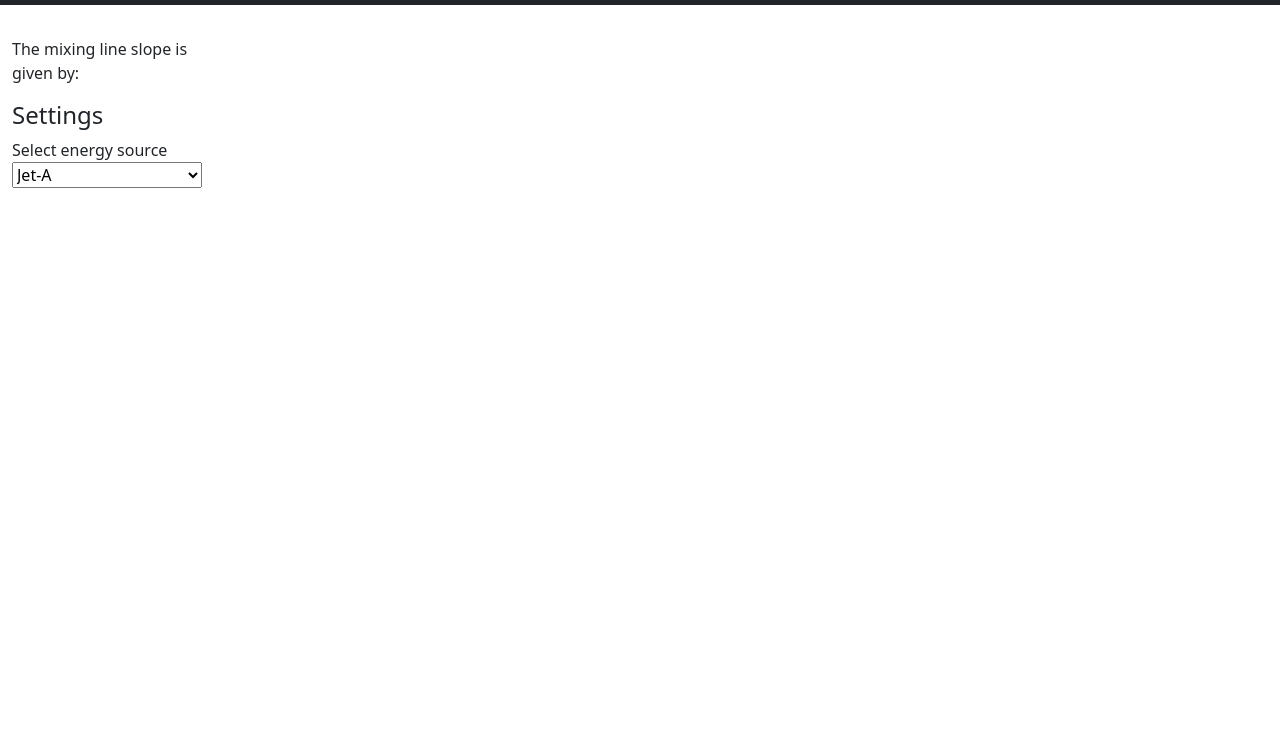
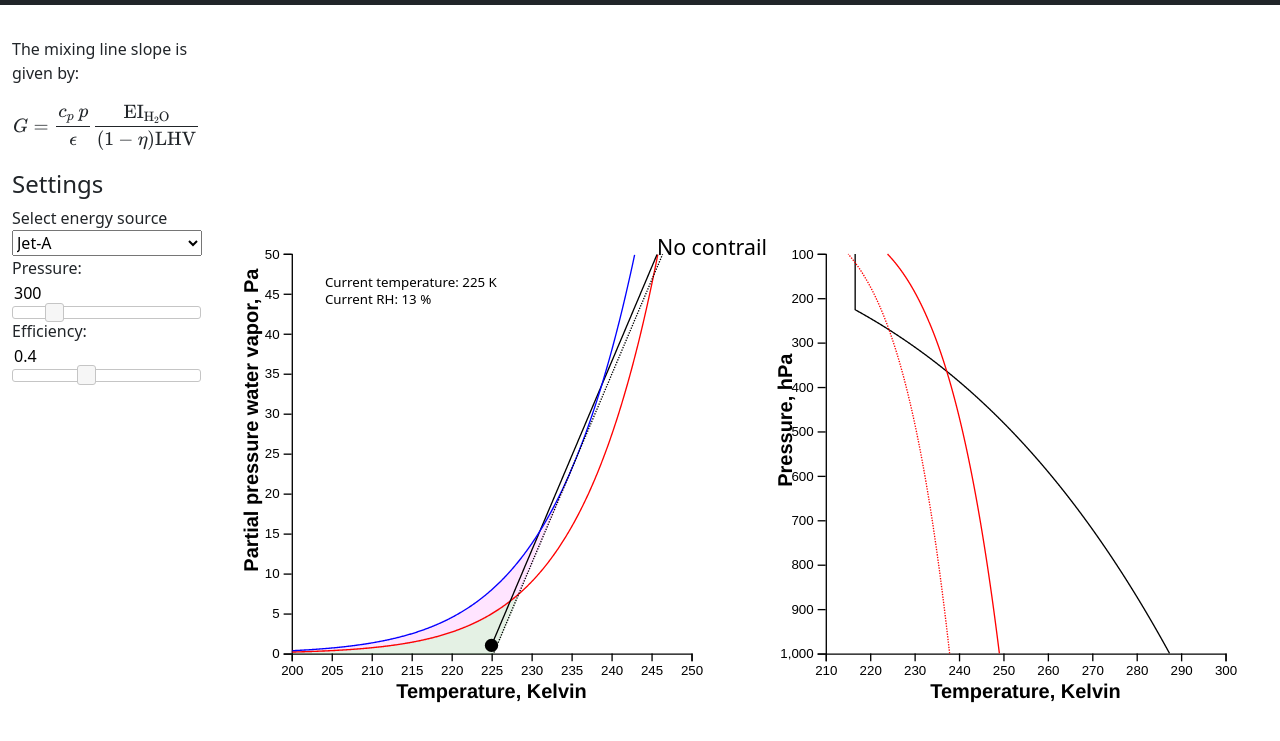
Before and after one commit to VincentMeijer/contrail-viz, a plain HTML site: page public/sac.html in a window 1280 px wide. Shown: the part 67-808 px from the top of the page. Drawn offline with nearby package versions, Linux system fonts and the light colour scheme.

Commit message:
Added functional Schmidt-Appleman diagram

```diff
--- a/public/constants.js
+++ b/public/constants.js
@@ -44,13 +44,15 @@ export class FuelCell
         };
     }
 
-    evaluateSlope() {
+    evaluateSlope(inputPressure) {
         const { pressure, efficiency, AFR } = this.userParams;
-
+        if (inputPressure === undefined) {
+            inputPressure = pressure.value;
+        }
         // First calculate c_p for exhaust mixture
         const cp =  (cp_H2O_molar + cp_air_molar * (AFR.value - 0.5)) / (AFR.value + 0.5);
         // 100 is to convert from hPa to Pa
-        return 100 * cp * pressure.value / ((1 - efficiency.value * this.eta0) * this.deltaH);
+        return 100 * cp * inputPressure / ((1 - efficiency.value * this.eta0) * this.deltaH);
 
     }
     updateUserParam(param, value) {
@@ -78,11 +80,12 @@ export class Fuel
         };
     }
 
-    // Function to evaluate the slope
-    evaluateSlope() {
+    evaluateSlope(inputPressure) {
         const { pressure, efficiency } = this.userParams;
-        // 100 is to convert from hPa to Pa
-        return 100 * cp_air * pressure.value * this.EI_H2O / (epsilon * this.LHV * (1 - efficiency.value));
+        if (inputPressure === undefined) {
+            inputPressure = pressure.value;
+        }
+        return 100 * cp_air * inputPressure * this.EI_H2O / (epsilon * this.LHV * (1 - efficiency.value));
     }
 
     // Method to update user parameters dynamically
--- /dev/null
+++ b/public/isa.js
@@ -0,0 +1,35 @@
+const TROPOPAUSE_ALTITUDE_ISA = 11000; // m
+const SURFACE_TEMPERATURE_ISA = 288.15; // K
+const TROPOPAUSE_LAPSE_RATE_ISA = 0.0065; // K / m
+const TROPOPAUSE_TEMPERATURE_ISA = 216.65; // K
+
+
+/**
+ * Returns the pressure in Pa corresponding to a given altitude in the International
+ * Standard Atmosphere
+ * @param {float} altitude - Altitude above sea level in m
+ * @returns
+ */
+export const getPressureISA = function(altitude) {
+    return 100 * Math.pow( (44331.514 - altitude) / 11880.516,  (1 / 0.1902632))
+}
+
+/**
+ * Returns the altitude above sea level in m for the International Standard
+ * Atmosphere
+ * @param {*} pressure - Pressure in Pa
+ * @returns
+ */
+export const getAltitudeISA = function(pressure) {
+    return 44331.514 - 11880.516 * Math.pow(  (pressure / 100), 0.1902632);
+}
+
+/**
+ * Returns the temperature at the given altitude in the International Standard Atmosphere
+ * Does not work above the tropopause.
+ * @param {*} altitude - Altitude above sea level in m
+ * @returns
+ */
+export const getTemperatureISA = function(altitude) {
+    return Math.max(SURFACE_TEMPERATURE_ISA - TROPOPAUSE_LAPSE_RATE_ISA * altitude, TROPOPAUSE_TEMPERATURE_ISA);
+}
--- a/public/sac.html
+++ b/public/sac.html
@@ -98,12 +98,12 @@
                 </div>
 
                 <!-- D3 Visualization column -->
-                <div class="col-md-10" id="d3-col-sac">
+                <div class="col-md-5" id="d3-col-sac">
                     <svg>
 
                     </svg>
                 </div>
-                <div class="col-md-10" id="d3-col-sad">
+                <div class="col-md-5" id="d3-col-sad">
                     <svg>
 
                     </svg>
@@ -120,7 +120,9 @@
 		<script type="module">
             import { p_sat_liq, dp_sat_liq_dT, dp_sat_liq_exp_dT, p_sat_liq_exp, p_sat_ice } from './thermo.js';
             import { fuelData, Fuel, FuelCell, getEnergySource } from './constants.js';
-            import { checkSAC, getTheta } from './sac.js';
+            import { checkSAC, getTheta, checkISS, getThetaApprox, getTmin } from './sac.js';
+            import { getTemperatureISA, getAltitudeISA } from './isa.js';
+
 
             const createSliders = function(fuelObj) {
                 const container = document.getElementById("slidersContainer");
@@ -162,6 +164,7 @@
                                 $(`#${param}Value`).val(ui.value);
                                 fuelObj.updateUserParam(param, ui.value);
                                 updateMixingLine(fuelObj.evaluateSlope());  // Update the mixing line
+                                updateTlimLines();
                             }
                         });
                     }
@@ -186,8 +189,6 @@
             });
 
 
-
-
             function changeFuel(object) {
                 removeSliders();
                 selectedFuel = object.value
@@ -197,6 +198,7 @@
                 MathJax.typeset();
                 createSliders(fuel);
                 updateMixingLine();
+                updateTlimLines();
             }
 
             document.addEventListener('DOMContentLoaded', function() {
@@ -208,39 +210,28 @@
             function updateMixingSlope() {
                 updateMixingLine(fuel.evaluateSlope());
             }
+            /**
+             *
+             * @param {float} slope - Slope of the mixing line in Pa / K
+             * @param {float} min_pressure - Minimum pressure in Pa to obtain the mixing line for
+             * @param {float} max_pressure - Maximum pressure in Pa to obtain the mixing line for
+             * @returns
+             */
+            export const getLimitingMixingLine = function(slope, min_pressure = 0, max_pressure = 50) {
+                var theta = getTheta(slope);
+                var theta_p = p_sat_liq(theta);
 
-            // from : https://stackoverflow.com/questions/33367226/javascript-implementation-of-newton-vs-bisection
-            function bisection (func, interval, eps) {
-                var xLo = interval[0];
-                var xHi = interval[1];
+                var limitingMixingData = [];
 
+                tempValues.forEach(T => {
+                    var p_h2o_temp = theta_p + (T - theta) * slope;
+                    if ((p_h2o_temp > min_pressure) && (p_h2o_temp < max_pressure)) {
+                        limitingMixingData.push({"temperature" : T,
+                        "pressure" : p_h2o_temp});
+                    }
+                });
+                return limitingMixingData;
 
-                fHi = func(xHi);  // fb
-                fLo = func(xLo); // fa
-
-                if (fLo * fHi > 0)
-                    return undefined;
-
-                var xMid, fHi, fLo, fMid;
-                var iter = 0;
-                while (xHi - xLo > eps) {
-                    ++iter;
-                    xMid = (xLo+xHi)/2;
-                    fMid = func(xMid);  // fc
-
-                    if (Math.abs(fMid) < eps)
-                        return [xMid, iter];
-
-                    else if (fMid*fLo < 0) { // fa*fc < 0 --> [a,c]
-                        xHi = xMid;
-                        fHi = fMid;
-                    } else {  // fc*fb < 0 --> [c,b]
-                        xLo = xMid;
-                        fLo = fMid;
-                    }
-                }
-
-                return [(xLo+xHi)/2, iter];
             }
 
             var width = 400;
@@ -267,25 +258,6 @@
                         .style("overflow", "visible");
 
 
-            var getLimitingMixingLine = function(slope) {
-                var theta = getTheta(slope);
-                var theta_p = p_sat_liq(theta);
-
-                var limitingMixingData = [];
-
-                tempValues.forEach(T => {
-                    var p_h2o_temp = theta_p + (T - theta) * slope;
-                    if ((p_h2o_temp > min_pressure) && (p_h2o_temp < max_pressure)) {
-                        limitingMixingData.push({"temperature" : T,
-                        "pressure" : p_h2o_temp});
-
-
-                    }
-
-                });
-                return limitingMixingData;
-
-            }
             var updateLimitingMixingLine = function (slope) {
                 var dat = getLimitingMixingLine(slope);
                 svg.selectAll(".limiting-mixing-line")
@@ -311,13 +283,6 @@
 
             }
 
-
-
-            var checkISS = function (){
-                var RH_ice = ambient_pressure_h2o / p_sat_ice(ambient_temperature);
-
-                return (RH_ice > 1);
-            }
 
             var max_temp = 250;
             var min_temp = 200;
@@ -466,6 +431,29 @@
 
 
             drawLimitingMixingLine(slope);
+
+            var updateTlimLines = function() {
+                T_lim_data = [];
+                pres_data.forEach(p => {
+                    T_lim_data.push({"Tmax" : getThetaApprox(fuel.evaluateSlope(p)),
+                                "Tmin" : getTmin(fuel.evaluateSlope(p)),
+                                "pressure" : p});
+                });
+
+                svg_sad.selectAll(".Tmaxline")
+                    .datum(T_lim_data)
+                    .attr("d", Tmax_line)
+                    .attr("fill", "none")
+                    .attr("stroke", "red");
+                svg_sad.selectAll(".Tminline")
+                    .datum(T_lim_data)
+                    .attr("d", Tmin_line)
+                    .attr("fill", "none")
+                    .attr("stroke", "red")
+                    .style("stroke-dasharray", "1");
+
+
+            };
 
             var updateMixingLine = function () {
                 svg.select(".current-temperature")
@@ -688,6 +676,91 @@
             responsivefy(svg);
 
 
+            var svg_sad = d3.select("#d3-col-sad")
+                        .append("svg")
+                        .attr("width", width)
+                        .attr("height", height)
+                        .style("overflow", "visible");
+
+            var xScale_sad = d3.scaleLinear().domain([210, 300]).range([margin.left, width - margin.right]);
+
+            var yScale_sad = d3.scaleLinear().domain([1000, 100]).range([height-margin.bottom, margin.top]);
+
+            var xAxis_sad = d3.axisBottom().scale(xScale_sad);
+            var yAxis_sad = d3.axisLeft().scale(yScale_sad);
+
+            var xAxis_physical_sad = svg_sad.append("g")
+                .attr("class", "axis")
+                .attr("transform", "translate(0," + (height-margin.bottom) +")")
+                .call(xAxis_sad);
+
+            var yAxis_physical = svg_sad.append("g")
+                .attr("class", "axis")
+                .attr("transform", "translate("+margin.bottom+",0)")
+                .call(yAxis_sad);
+
+            svg_sad.append("text")
+                .text("Temperature, Kelvin")
+                .attr("class", "axislabel")
+                .attr("transform", "translate(0," + height +")")
+                .attr("x", width/2)
+                .attr("y", -margin.left/3)
+                .style("text-anchor", "middle");
+
+            svg_sad.append("text")
+                .text("Pressure, hPa")
+                .attr("class", "axislabel")
+                .attr("transform", "rotate(-90)")
+                .attr("y",margin.bottom/2)
+                .attr("x", -(height-margin.bottom)/2)
+                .style("text-anchor", "middle");
+
+            var ISA_data = [];
+            var T_lim_data = [];
+            var pres_data = d3.range(1000, 100, -1);
+            pres_data.forEach(p => {
+                ISA_data.push({"temperature" : getTemperatureISA(getAltitudeISA(p * 100)),
+                                "pressure" : p});
+                T_lim_data.push({"Tmax" : getThetaApprox(fuel.evaluateSlope(p)),
+                                "Tmin" : getTmin(fuel.evaluateSlope(p)),
+                                "pressure" : p});
+
+            });
+
+            var ISA_line = d3.line()
+                .x(d => xScale_sad(d.temperature))
+                .y(d => yScale_sad(d.pressure));
+            var Tmax_line = d3.line()
+                .x(d => xScale_sad(d.Tmax))
+                .y(d => yScale_sad(d.pressure));
+            var Tmin_line = d3.line()
+                .x(d => xScale_sad(d.Tmin))
+                .y(d => yScale_sad(d.pressure));
+
+
+            svg_sad.append("path")
+                .datum(ISA_data)
+                .attr("d", ISA_line)
+                .attr("fill", "none")
+                .attr("stroke", "black");
+
+            svg_sad.append("path")
+                .datum(T_lim_data)
+                .attr("d", Tmax_line)
+                .attr("fill", "none")
+                .attr("stroke", "red")
+                .attr("class", "Tmaxline");
+
+            svg_sad.append("path")
+                .datum(T_lim_data)
+                .attr("d", Tmin_line)
+                .attr("fill", "none")
+                .attr("stroke", "red")
+                .attr("class", "Tminline")
+                .style("stroke-dasharray", "1");
+
+
+            responsivefy(svg_sad);
 
 		</script>
 	</body>
--- a/public/sac.js
+++ b/public/sac.js
@@ -1,4 +1,4 @@
-import {dp_sat_liq_exp_dT, p_sat_liq, dp_sat_liq_dT} from './saturation.js';
+import {dp_sat_liq_exp_dT, p_sat_liq, dp_sat_liq_dT, p_sat_ice} from './thermo.js';
 
 /**
  * Checks whether the Schmidt-Appleman criterion is satisfied
@@ -7,7 +7,7 @@ import {dp_sat_liq_exp_dT, p_sat_liq, dp_sat_liq_dT} from './saturation.js';
  * @param {float} ambient_pressure_h2o - Ambient water vapor pressure in Pa
  * @returns
  */
-var checkSAC = function (slope, ambient_temperature, ambient_pressure_h2o) {
+export const checkSAC = function (slope, ambient_temperature, ambient_pressure_h2o) {
 
 
     var interval =  [ambient_temperature, 250];
@@ -31,10 +31,84 @@ var checkSAC = function (slope, ambient_temperature, ambient_pressure_h2o) {
  * @param {float} min_temp - Minimum temperature to consider in K
  * @returns
  */
-var getTheta = function(slope, min_temp = 200) {
+export const getTheta = function(slope, min_temp = 200) {
     var interval =  [min_temp, 500];
     var T_max_RH = bisection(x => slope - dp_sat_liq_dT(x),
                 interval, 1e-12);
 
     return T_max_RH[0];
 }
+
+/**
+ * Computes the temperature where the mixing line is tangent to the liquid saturation curve,
+ * using curve fits from Schumann 1996 and Gierens 2021
+ * @param {float} slope - Slope of the mixing line in Pa / K
+ * @returns
+ */
+export const getThetaApprox = function(slope) {
+    var T_max;
+    if (slope <= 2.0) {
+        T_max = 226.69 + 9.43 * Math.log(slope - 0.053) + 0.720 * Math.pow(Math.log(slope - 0.053), 2);
+    }
+    else {
+        T_max = 226.031 + 10.2249 * Math.log(slope) + 0.335372 * Math.pow(Math.log(slope), 2) + 0.0642105 * Math.pow(Math.log(slope), 3);
+    }
+    return T_max;
+}
+
+/**
+ * Computes the minimum temperature, below which contrail formation can occur
+ * in completely dry air. This is intercept of the limiting mixing line with the
+ * horizontal axis.
+ * @param {float} slope - Slope of the mixing line in Pa / K
+ * @returns
+ */
+export const getTmin = function(slope) {
+    var T_max = getThetaApprox(slope);
+    return T_max - p_sat_liq(T_max) / slope;
+}
+
+
+/**
+ * Check whether ice supersaturation is satisfied
+ * @param {float} ambient_temperature - Ambient temperature in K
+ * @param {float} ambient_pressure_h2o - Ambient water vapor pressure in Pa
+ */
+export const checkISS = function (ambient_temperature, ambient_pressure_h2o){
+    var RH_ice = ambient_pressure_h2o / p_sat_ice(ambient_temperature);
+    return (RH_ice > 1);
+}
+
+// from : https://stackoverflow.com/questions/33367226/javascript-implementation-of-newton-vs-bisection
+function bisection (func, interval, eps) {
+    var xLo = interval[0];
+    var xHi = interval[1];
+
+
+    fHi = func(xHi);  // fb
+    fLo = func(xLo); // fa
+
+    if (fLo * fHi > 0)
+        return undefined;
+
+    var xMid, fHi, fLo, fMid;
+    var iter = 0;
+    while (xHi - xLo > eps) {
+        ++iter;
+        xMid = (xLo+xHi)/2;
+        fMid = func(xMid);  // fc
+
+        if (Math.abs(fMid) < eps)
+            return [xMid, iter];
+
+        else if (fMid*fLo < 0) { // fa*fc < 0 --> [a,c]
+            xHi = xMid;
+            fHi = fMid;
+        } else {  // fc*fb < 0 --> [c,b]
+            xLo = xMid;
+            fLo = fMid;
+        }
+    }
+
+    return [(xLo+xHi)/2, iter];
+}
```
